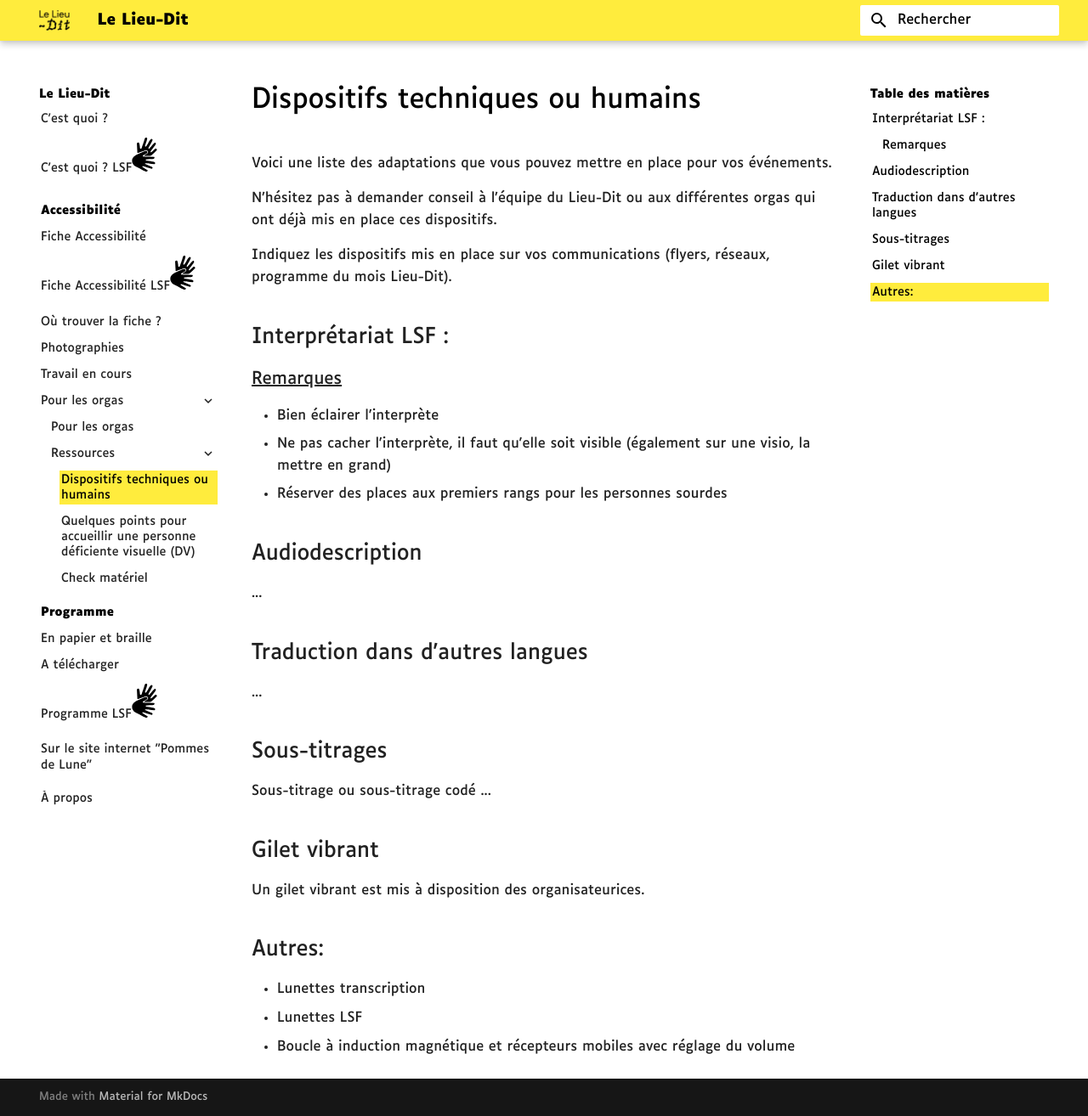
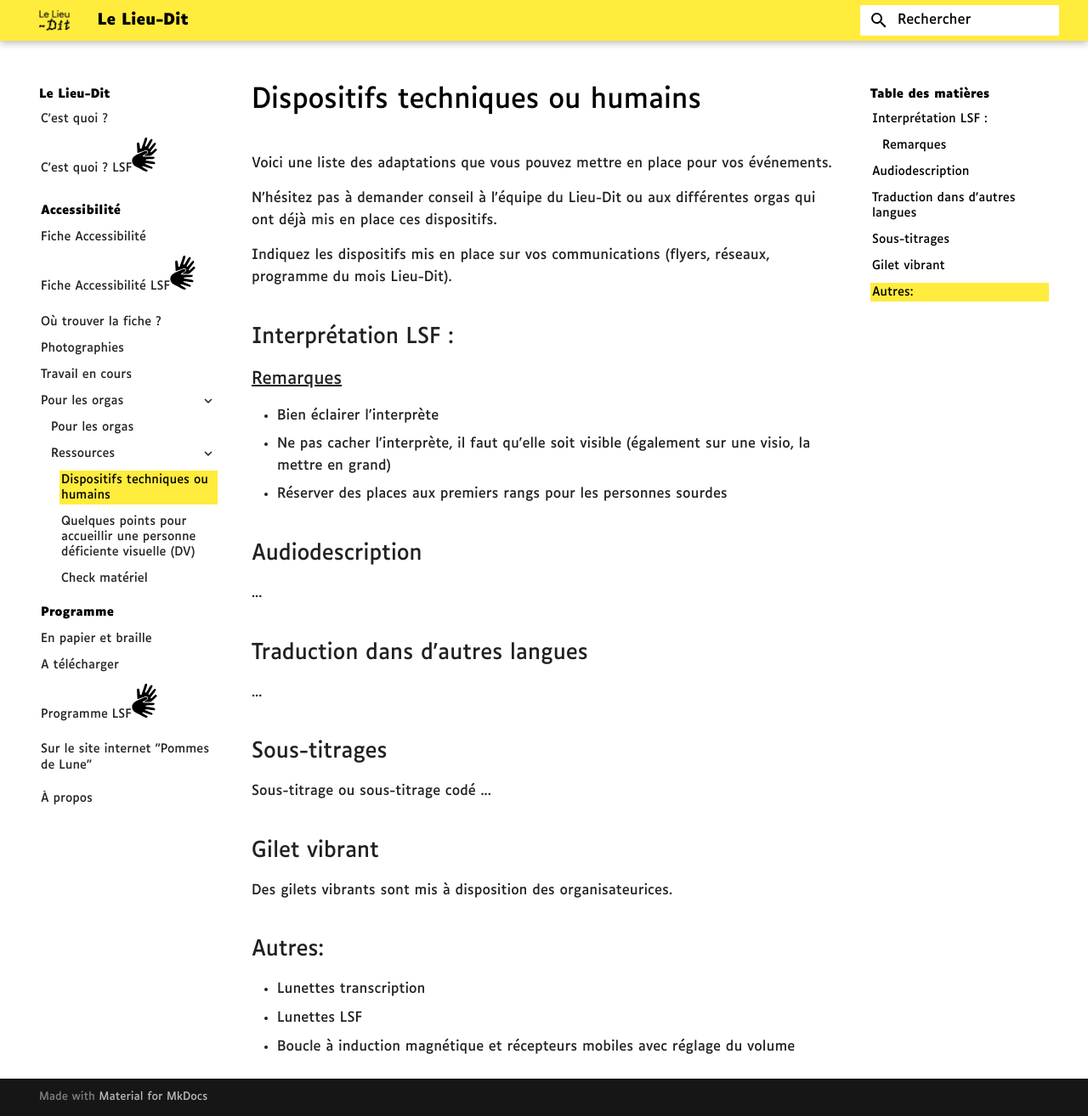
Before and after one commit to Lieu-Dit/web, an MkDocs documentation site: the page built from docs/orgas/dispositifs.md, in a window 1280 px wide and 1314 px high. Shown: the whole window at 85% size. Built offline with MkDocs 1.6.1 and Material for MkDocs 9.7.7, drawn with Linux system fonts in a browser that asks for light colours.

Commit message:
minor change dispositifs

```diff
--- a/docs/orgas/dispositifs.md
+++ b/docs/orgas/dispositifs.md
@@ -6,7 +6,7 @@ N'hésitez pas à demander conseil à l'équipe du Lieu-Dit ou aux différentes
 
 Indiquez les dispositifs mis en place sur vos communications (flyers, réseaux, programme du mois Lieu-Dit).
 
-## Interprétariat LSF :
+## Interprétation LSF :
 
 ### Remarques
 - Bien éclairer l'interprète
@@ -24,7 +24,7 @@ Sous-titrage ou sous-titrage codé
 ...
 
 ## Gilet vibrant
-Un gilet vibrant est mis à disposition des organisateurices.
+Des gilets vibrants sont mis à disposition des organisateurices.
 
 ## Autres:
 
--- a/docs/ressources.md
+++ b/docs/ressources.md
@@ -3,10 +3,10 @@
 ## Ce qu'on peut anticiper proposer
 
 ### Des dispositifs techniques ou humains
-- interprétariat LSF : penser éclairage, ne pas cacher l'interprète
+- interprétation LSF : penser éclairage, ne pas cacher l'interprète
 - audiodescription
 - traduction dans d'autres langues
-- sous-titrage (ou sous-titrage codé)
+- sous-titrage (ou sous-titrage codé pour sourds et malentendants)
 
 [Plus de détails sur ces dispositifs ici](orgas/dispositifs.md).
 
```
Also changed, not shown: other parts of docs/ressources.md (+1 -1 lines), docs/about.md (+2 -2 lines).
